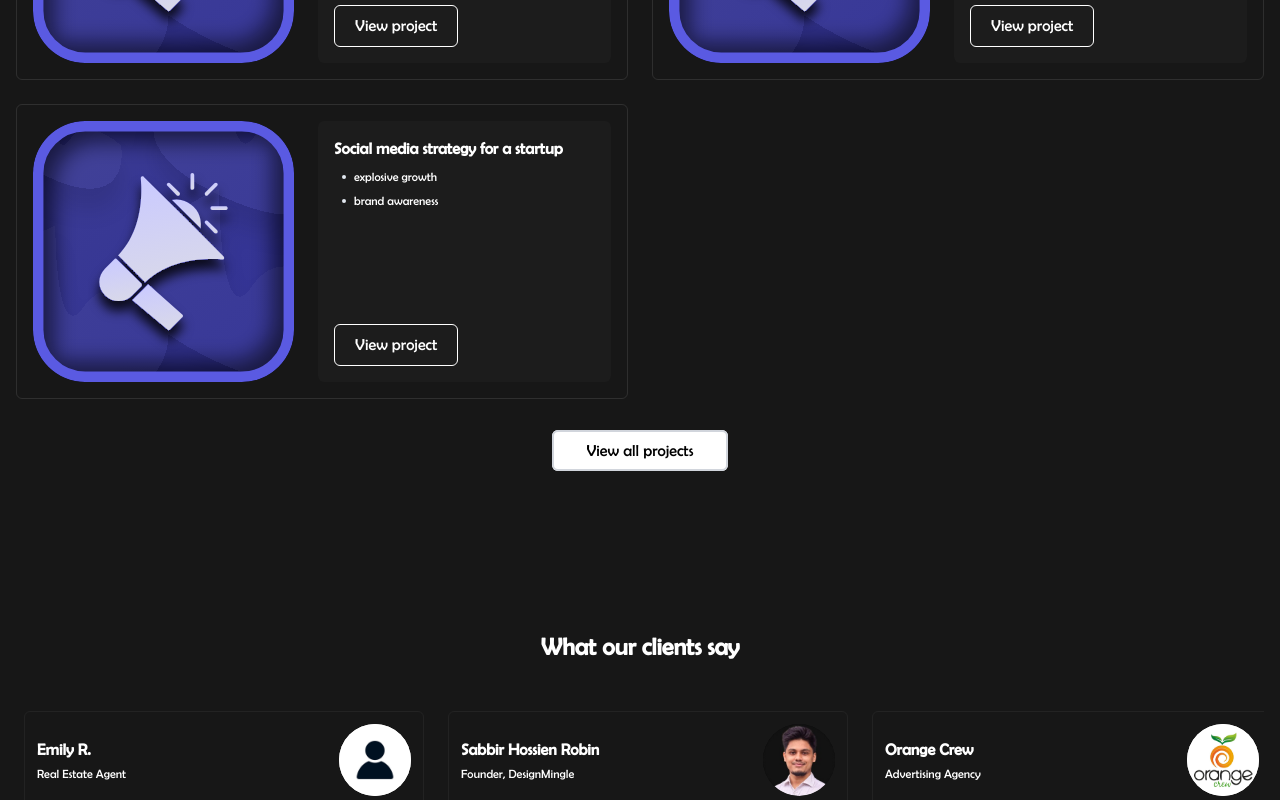
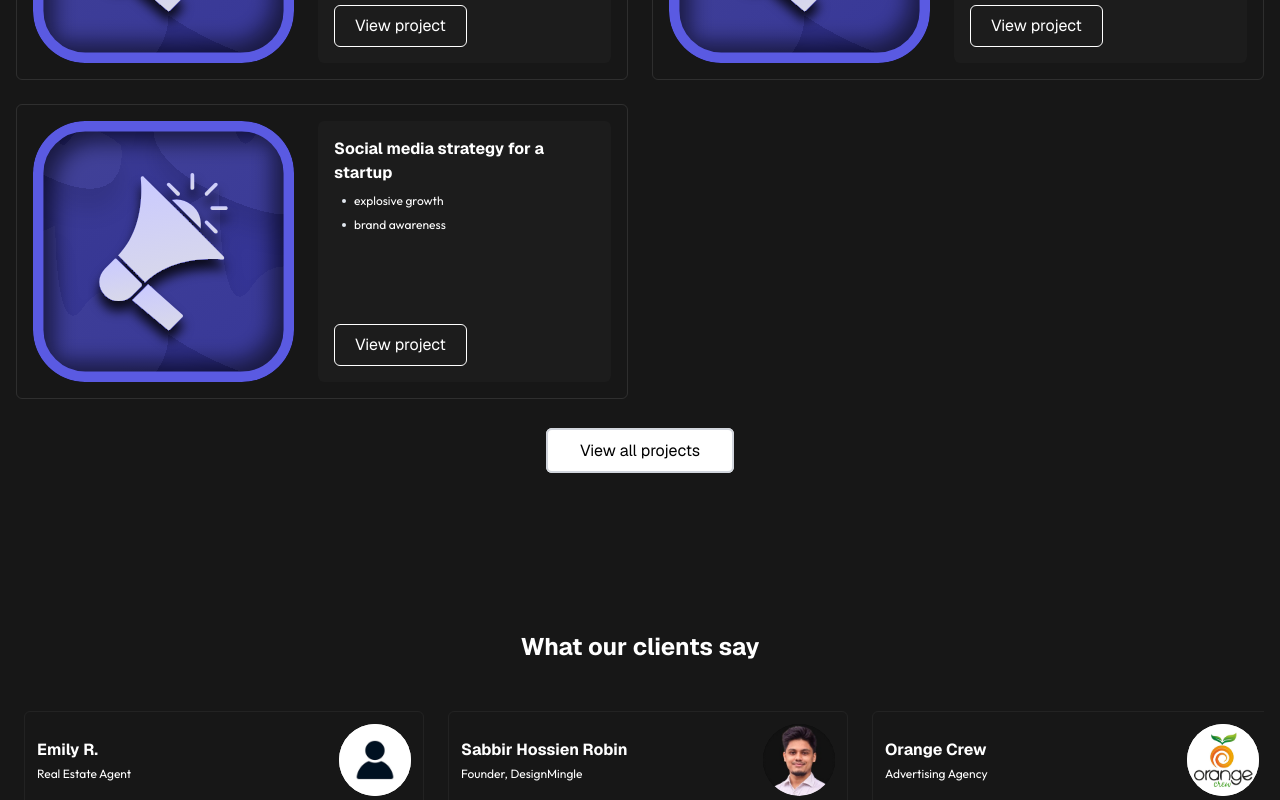
Before and after one commit to sofolitltd/theforge, a Next.js app: page / in a window 1280 px wide. Shown: the part 1740-2540 px from the top of the page. Built offline with nearby package versions, Linux system fonts and the light colour scheme.

Commit message:
2nd commit

```diff
--- a/app/globals.css
+++ b/app/globals.css
@@ -3,6 +3,8 @@
 @theme {
   --font-sans: var(--font-geist-sans);
   --font-mono: var(--font-geist-mono);
+  --font-outfit: var(--font-outfit);
+
 }
 
 :root {
@@ -20,5 +22,13 @@
 body {
   color: var(--foreground);
   background: var(--background);
-  font-family: Arial, Helvetica, sans-serif;
+  /* font-family: Arial, Helvetica, sans-serif; */
 }
+
+h1, h2, h3, h4, h5, h6 {
+  font-family: var(--font-sans), sans-serif;
+}
+
+p {
+  font-family: var(--font-outfit), sans-serif;
+}
--- a/app/layout.tsx
+++ b/app/layout.tsx
@@ -1,22 +1,25 @@
 import type { Metadata } from "next";
-// import { Geist, Geist_Mono } from "next/font/google";
 import "./globals.css";
 import Header from "@/components/Header";
-import localFont from 'next/font/local'
+
+import { Geist, Geist_Mono, Outfit } from "next/font/google";
+
+const geistSans = Geist({
+  variable: "--font-geist-sans",
+  subsets: ["latin"],
+});
+
+const geistMono = Geist_Mono({
+  variable: "--font-geist-mono",
+  subsets: ["latin"],
+});
+
+const outfit = Outfit({
+  variable: "--font-outfit",
+  subsets: ["latin"],
+});
 
 
-const myFont = localFont({ src: '../public/berlinsansfb_reg.ttf' });
-
-
-// const geistSans = Geist({
-//   variable: "--font-geist-sans",
-//   subsets: ["latin"],
-// });
-
-// const geistMono = Geist_Mono({
-//   variable: "--font-geist-mono",
-//   subsets: ["latin"],
-// });
 
 export const metadata: Metadata = {
   title: "The Forge",
@@ -29,10 +32,12 @@ export default function RootLayout({
   children: React.ReactNode;
 }>) {
   return (
-    <html lang="en">
+    <html lang="en"
+    className={`${geistSans.variable} ${geistMono.variable} ${outfit.variable}`}
+    >
       <body
         // className={`${geistSans.variable} ${geistMono.variable} antialiased`}
-        className={myFont.className}
+
       >
         <Header/>
         <div className="w-full container mx-auto mt-6">{children}</div>
```
